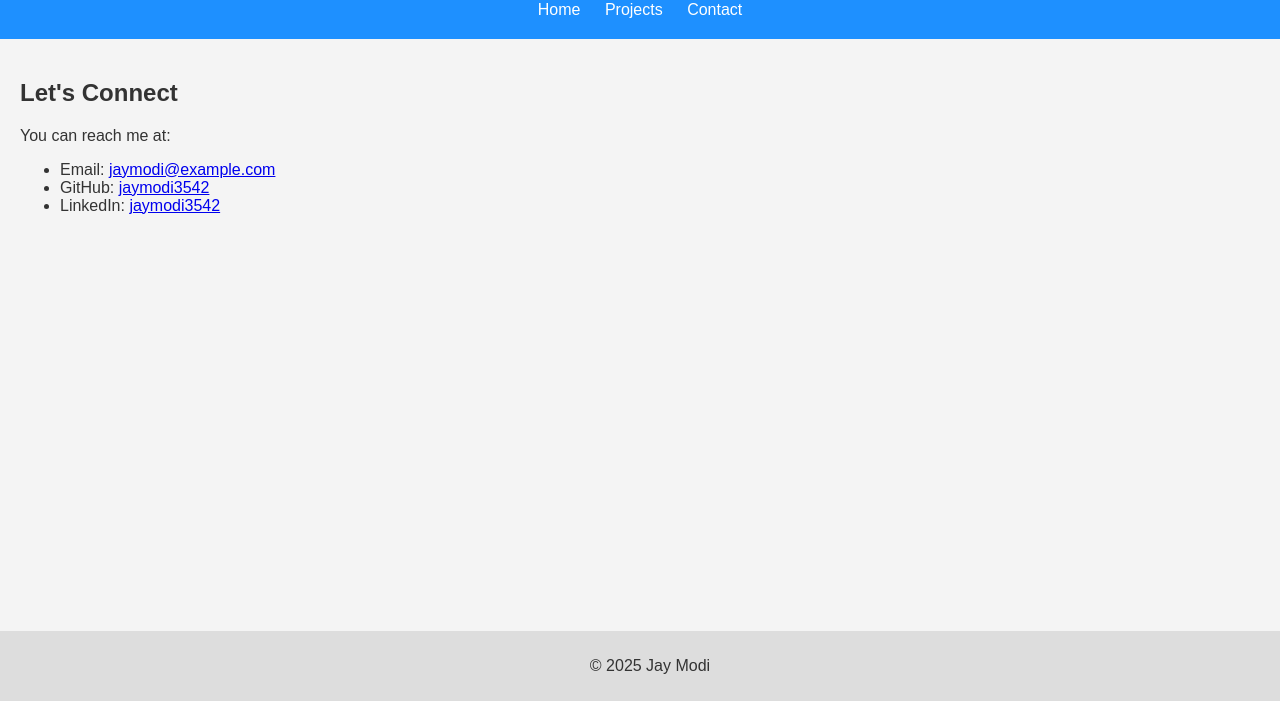
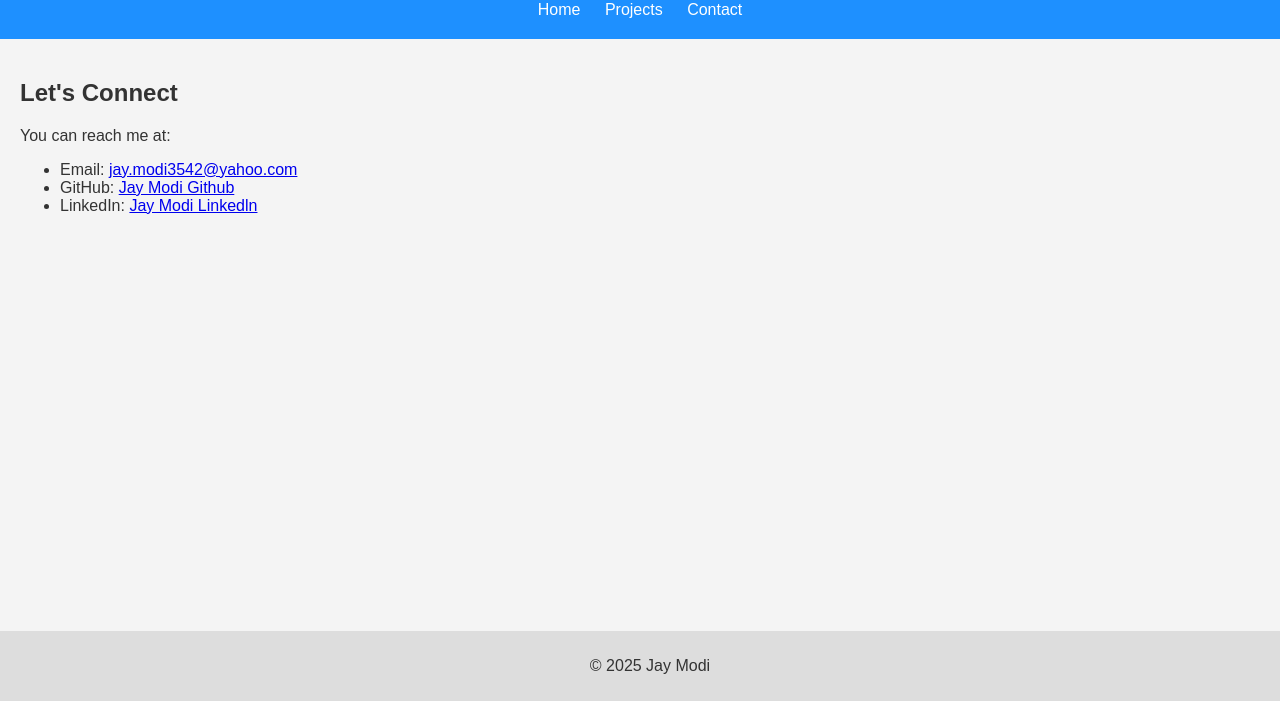
Before and after one commit to jaymodi3542/portfolio-site, a plain HTML site: page contact.html in a window 1280 px wide. Shown: the part 99-800 px from the top of the page. Drawn offline with Linux system fonts and the light colour scheme.

Commit message:
Updated portfolio content and layout

```diff
--- a/contact.html
+++ b/contact.html
@@ -20,9 +20,9 @@
       <h2>Let's Connect</h2>
       <p>You can reach me at:</p>
       <ul>
-        <li>Email: <a href="mailto:jaymodi@example.com">jaymodi@example.com</a></li>
-        <li>GitHub: <a href="https://github.com/jaymodi3542" target="_blank">jaymodi3542</a></li>
-        <li>LinkedIn: <a href="https://linkedin.com/in/jaymodi3542" target="_blank">jaymodi3542</a></li>
+        <li>Email: <a href="mailto:jay.modi3542@yahoo.com">jay.modi3542@yahoo.com</a></li>
+        <li>GitHub: <a href="https://github.com/jaymodi3542" target="_blank">Jay Modi Github</a></li>
+        <li>LinkedIn: <a href="https://www.linkedin.com/in/jaybharatkumarmodi/" target="_blank">Jay Modi Linkedln</a></li>
       </ul>
     </section>
   </main>
```
